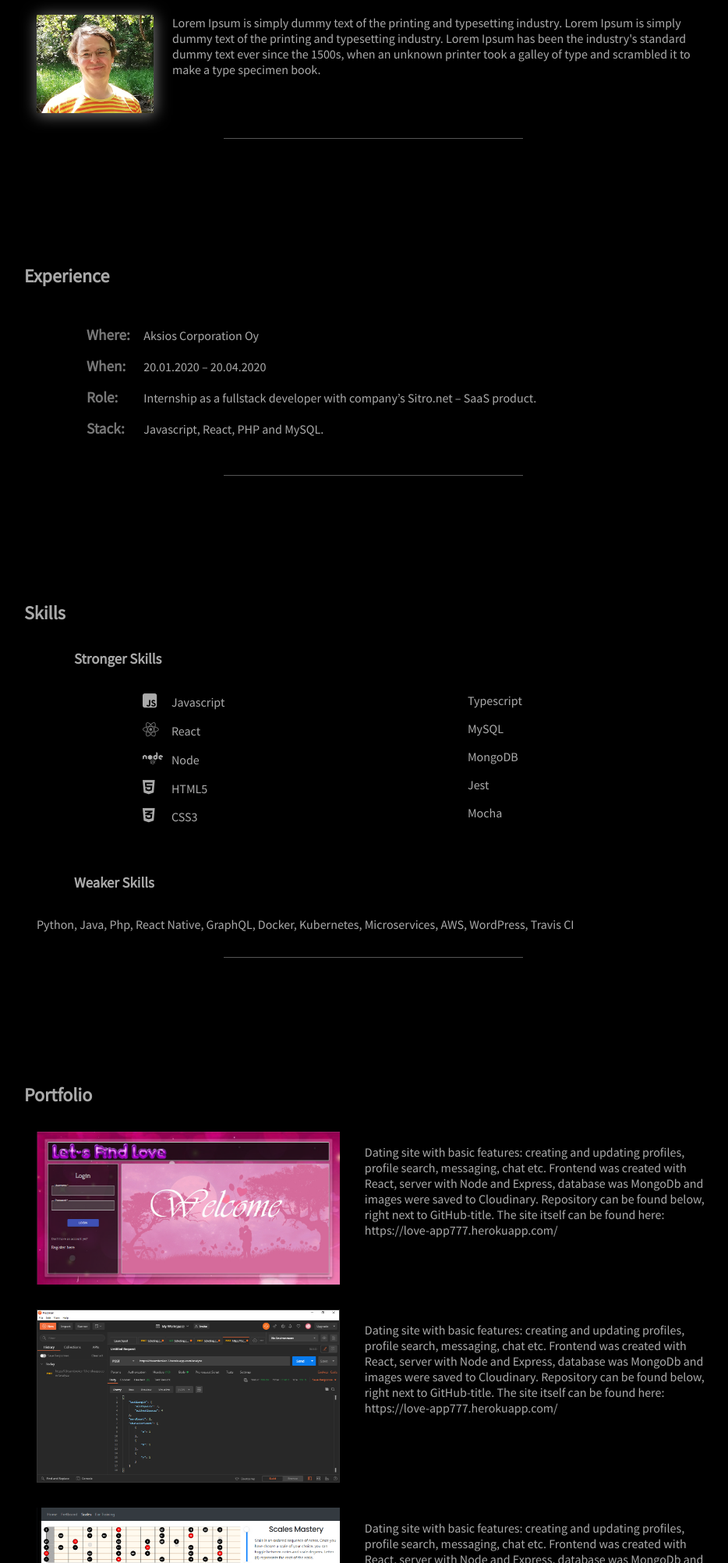
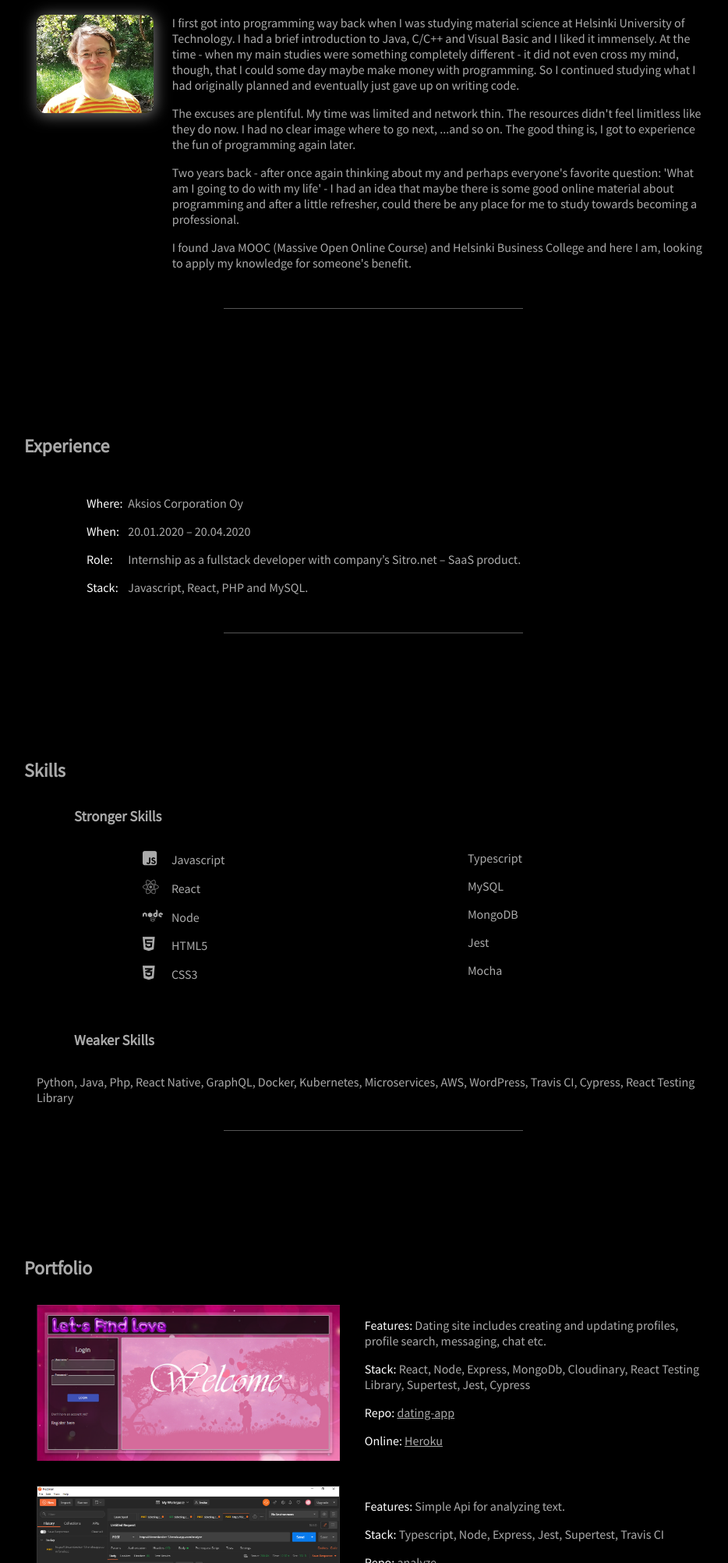
Before and after one commit to tikerola/HomePage, a plain HTML site: page index.html in a window 1280 px wide. Shown: the part 796-2800 px from the top of the page at 78% size, without its empty margins (161-1095 px from the left). Drawn offline with Linux system fonts and the light colour scheme; a web font is replaced by a local one.

Commit message:
first edition

```diff
--- a/index.html
+++ b/index.html
@@ -22,7 +22,7 @@
       <li><a href="#skills">Skills</a></li>
       <li><a href="#portfolio">Portfolio</a></li>
       <li><a href="#contact">Contact</a></li>
-      <li><a href="#misc">Misc</a></li>
+      <!-- <li><a href="#misc">Misc</a></li> -->
     </ul>
   </nav>
   <header class="page-banner" id="main">
@@ -68,12 +68,28 @@
     <div>
       <div class="image-container">
         <img src="/images/uusi.png" alt="My Photo">
-        <p>Lorem Ipsum is simply dummy text of the printing and typesetting industry.
-          Lorem Ipsum is simply dummy text of the printing and typesetting industry. Lorem Ipsum has been the industry's
-          standard dummy text ever since the 1500s, when an unknown printer took a galley of type and scrambled it to
-          make a
-          type specimen book.
+        <div>
+          <p>
+        I first got into programming way back when I was studying material science at
+          Helsinki University of Technology. I had a brief introduction to Java, C/C++ and Visual Basic and
+          I liked it immensely. At the time - when my main studies were something completely different - it did
+          not even cross my mind, though, that I could some day maybe make money with programming. So I continued studying
+          what I had originally planned and eventually just gave up on writing code.
         </p>
+          <p>
+          The excuses are plentiful. My time was limited and
+          network thin. The resources didn't feel limitless like they do now. I had no clear image where to go next, ...and so on. The good thing is, I got to experience the fun of programming again later.
+          </p>
+          <p>
+            Two years back - after once again thinking about my and perhaps everyone's favorite question: 'What am I going to do with my life' - I had
+            an idea that maybe there is some good online material about programming and after a little refresher, could there be any place for me to study towards becoming a professional.
+          </p>
+
+          <p>
+            I found Java MOOC (Massive Open Online Course) and Helsinki Business College and here I am,
+            looking to apply my knowledge for someone's benefit.
+          </p>
+          </div>
       </div>
 
   </section>
@@ -89,15 +105,15 @@
   <section class="content-container ml-20">
     <div>
       <p class="experience-paragraph">
-        <strong>Where:</strong> Aksios Corporation Oy
+        <span>Where:</span> Aksios Corporation Oy
       </p>
       <p class="experience-paragraph">
-        <strong>When:</strong> 20.01.2020 – 20.04.2020
+        <span>When:</span> 20.01.2020 – 20.04.2020
         <p class="experience-paragraph">
-          <strong>Role:</strong> Internship as a fullstack developer with company’s Sitro.net – SaaS product.
+          <span>Role:</span> Internship as a fullstack developer with company’s Sitro.net – SaaS product.
         </p>
         <p class="experience-paragraph">
-          <strong>Stack:</strong> Javascript, React, PHP and MySQL.
+          <span>Stack:</span> Javascript, React, PHP and MySQL.
         </p>
       </p>
 
@@ -108,6 +124,7 @@
   <div class="divider"></div>
 
   <!-- SKILLS -->
+
   <div class="anchor" id="skills"></div>
   <h2 class="section-title">Skills</h2>
   <h3 class="section-subtitle">Stronger Skills</h3>
@@ -131,7 +148,7 @@
   <h3 class="section-subtitle">Weaker Skills</h3>
   <section class="content-container">
     <div>
-      Python, Java, Php, React Native, GraphQL, Docker, Kubernetes, Microservices, AWS, WordPress, Travis CI
+      Python, Java, Php, React Native, GraphQL, Docker, Kubernetes, Microservices, AWS, WordPress, Travis CI, Cypress, React Testing Library
     </div>
 
   </section>
@@ -145,42 +162,76 @@
   <section class="content-container flex-col portfolio">
     <div class="portfolio__item">
       <img src="images/deitti.png" alt="deitti-app" />
+      <div>
+        <p>
+        <span>Features:</span> Dating site includes creating and updating profiles, profile search,
+        messaging, chat etc.
+      </p>
       <p>
-        Dating site with basic features: creating and updating profiles, profile search,
-        messaging, chat etc. Frontend was created with React, server with Node and Express, database was MongoDb and
-        images were saved to Cloudinary. Repository can be found below, right next to GitHub-title. The site itself can
-        be found here: https://love-app777.herokuapp.com/
+        <span>Stack:</span> React, Node, Express, MongoDb, Cloudinary, React Testing Library,
+        Supertest, Jest, Cypress
       </p>
+      <p>
+        <span>Repo:</span> <a href="https://github.com/tikerola/dating-app">dating-app</a>
+      </p>
+      <p>
+        <span>Online:</span> <a href="https://love-app777.herokuapp.com/">Heroku</a>
+      </p>
+      </div>
     </div>
 
     <div class="portfolio__item">
       <img src="images/analyze.png" alt="analyze-app" class="border-thin" />
+      <div>
+        <p>
+        <span>Features:</span> Simple Api for analyzing text.
+      </p>
       <p>
-        Dating site with basic features: creating and updating profiles, profile search,
-        messaging, chat etc. Frontend was created with React, server with Node and Express, database was MongoDb and
-        images were saved to Cloudinary. Repository can be found below, right next to GitHub-title. The site itself can
-        be found here: https://love-app777.herokuapp.com/
+        <span>Stack:</span> Typescript, Node, Express, Jest, Supertest, Travis CI
       </p>
+      <p>
+        <span>Repo:</span> <a href="https://github.com/tikerola/dreambroker-1">analyze</a>
+      </p>
+      <p>
+        <span>Api-endpoint:</span> <a href="https://dreambroker-1.herokuapp.com/analyze">Heroku</a>
+      </p>
+      </div>
     </div>
 
     <div class="portfolio__item">
       <img src="images/guitar.png" alt="guitar-app" />
+      <div>
+        <p>
+        <span>Features:</span> guitar learning page (notes, scale degrees, scales) for aspiring guitarists. Still in progress.
+      </p>
       <p>
-        Dating site with basic features: creating and updating profiles, profile search,
-        messaging, chat etc. Frontend was created with React, server with Node and Express, database was MongoDb and
-        images were saved to Cloudinary. Repository can be found below, right next to GitHub-title. The site itself can
-        be found here: https://love-app777.herokuapp.com/
+        <span>Stack:</span> React
       </p>
+      <p>
+        <span>Repo:</span> <a href="https://github.com/tikerola/guitar">guitar</a>
+      </p>
+      <p>
+        <span>Online:</span> <a href="https://tikerola.github.io/guitar/">Github Pages</a>
+      </p>
+      </div>
     </div>
 
     <div class="portfolio__item">
       <img src="images/bus-stops.png" alt="bus-stops-app" class="border-thin" />
+      <div>
+        <p>
+        <span>Features:</span> shortest route application for four different bus lines. It used Dijkstra’s algorithm for routes.
+      </p>
       <p>
-        Dating site with basic features: creating and updating profiles, profile search,
-        messaging, chat etc. Frontend was created with React, server with Node and Express, database was MongoDb and
-        images were saved to Cloudinary. Repository can be found below, right next to GitHub-title. The site itself can
-        be found here: https://love-app777.herokuapp.com/
+        <span>Stack:</span> React, Canvas
       </p>
+      <p>
+        <span>Repo:</span> <a href="https://github.com/tikerola/busstops">busstops</a>
+      </p>
+      <p>
+        <span>Online:</span> <a href="https://tikerola.github.io/busstops/">Github Pages</a>
+      </p>
+      </div>
     </div>
 
   </section>
@@ -200,7 +251,7 @@
   <div class="divider"></div>
 
   <!-- MISC -->
-  <div class="anchor" id="misc"></div>
+ <!--  <div class="anchor" id="misc"></div>
   <h2 class="section-title">Misc</h2>
   <section class="content-container">
     <div class="content-container__paragraph">
@@ -217,7 +268,7 @@
     </div>
   </section>
 
-  <div class="divider"></div>
+  <div class="divider"></div> -->
 
 </body>
 
--- a/style.css
+++ b/style.css
@@ -135,12 +135,14 @@ body {
 
 .image-container img {
 	width: 150px;
+	height: 126px;
 	margin-right: 1.5rem;
-	height: auto;
 	filter: drop-shadow(1px 2px 10px gray);
+	border-radius: 10px;
 }
 
-.image-container p {
+.image-container p:first-child {
+	padding: 0;
 	margin: 0;
 }
 
@@ -173,6 +175,15 @@ body {
 	margin-bottom: 2rem;
 }
 
+.portfolio__item span {
+	color: white;
+}
+
+.portfolio__item a,
+.portfolio__item a:visited {
+	color: #aaa;
+}
+
 .section-subtitle {
 	width: 60%;
 	margin: 2rem auto;
@@ -193,9 +204,9 @@ body {
 	margin-left: 20%;
 }
 
-.experience-paragraph strong {
+.experience-paragraph span {
 	display: inline-block;
-	width: 70px;
-	color: #777;
-	font-size: 1.2rem;
+	width: 50px;
+	color: white;
+
 }
```
